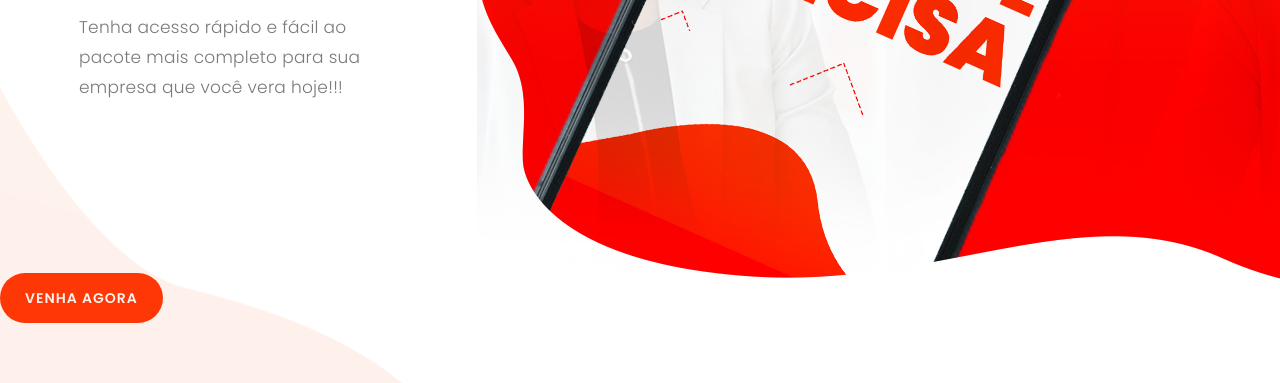
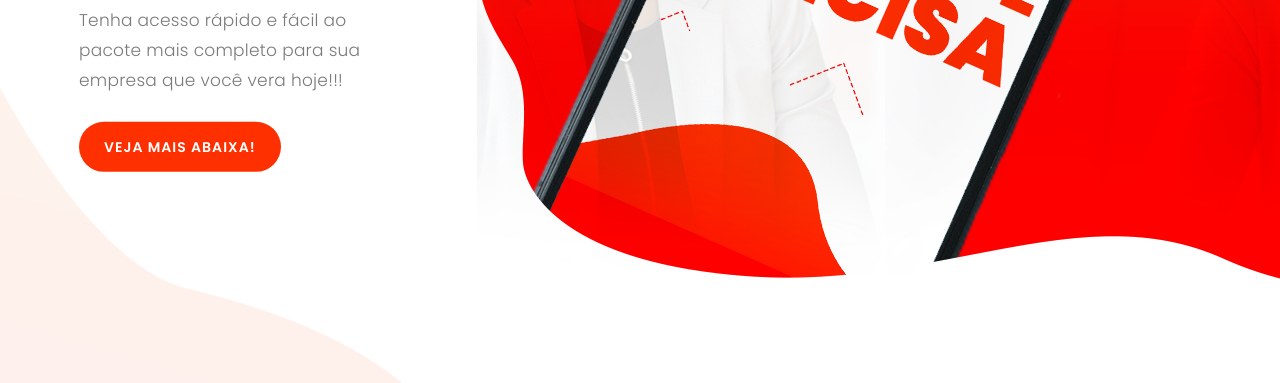
Before and after one commit to realgrund/Ganhe-, a plain HTML site: page index.html in a window 1280 px wide. Shown: the part 514-897 px from the top of the page. Drawn offline with Linux system fonts and the light colour scheme.

Commit message:
2112
ASS

```diff
--- a/index.html
+++ b/index.html
@@ -86,14 +86,14 @@ https://templatemo.com/tm-540-lava-landing-page
                         data-scroll-reveal="enter left move 30px over 0.6s after 0.4s">
                         <h1>Tudo que sua empresa <em>PRECISA!</em></h1>
                         <p>Tenha acesso rápido e fácil ao pacote mais completo para sua empresa que você vera hoje!!! </p>
-
+                        <a href="https://api.whatsapp.com/send?phone=5544999518785&text=" class="main-button">
+                                Veja mais abaixa!
+                            </a>
                     </div>
                 </div>
             </div>
         </div>
-         <a href="https://api.whatsapp.com/send?phone=5544999518785&text=" class="main-button">
-                                VENHA AGORA
-                            </a>
+
         <!-- ***** Header Text End ***** -->
     </div>
     <!-- ***** Welcome Area End ***** -->
```
